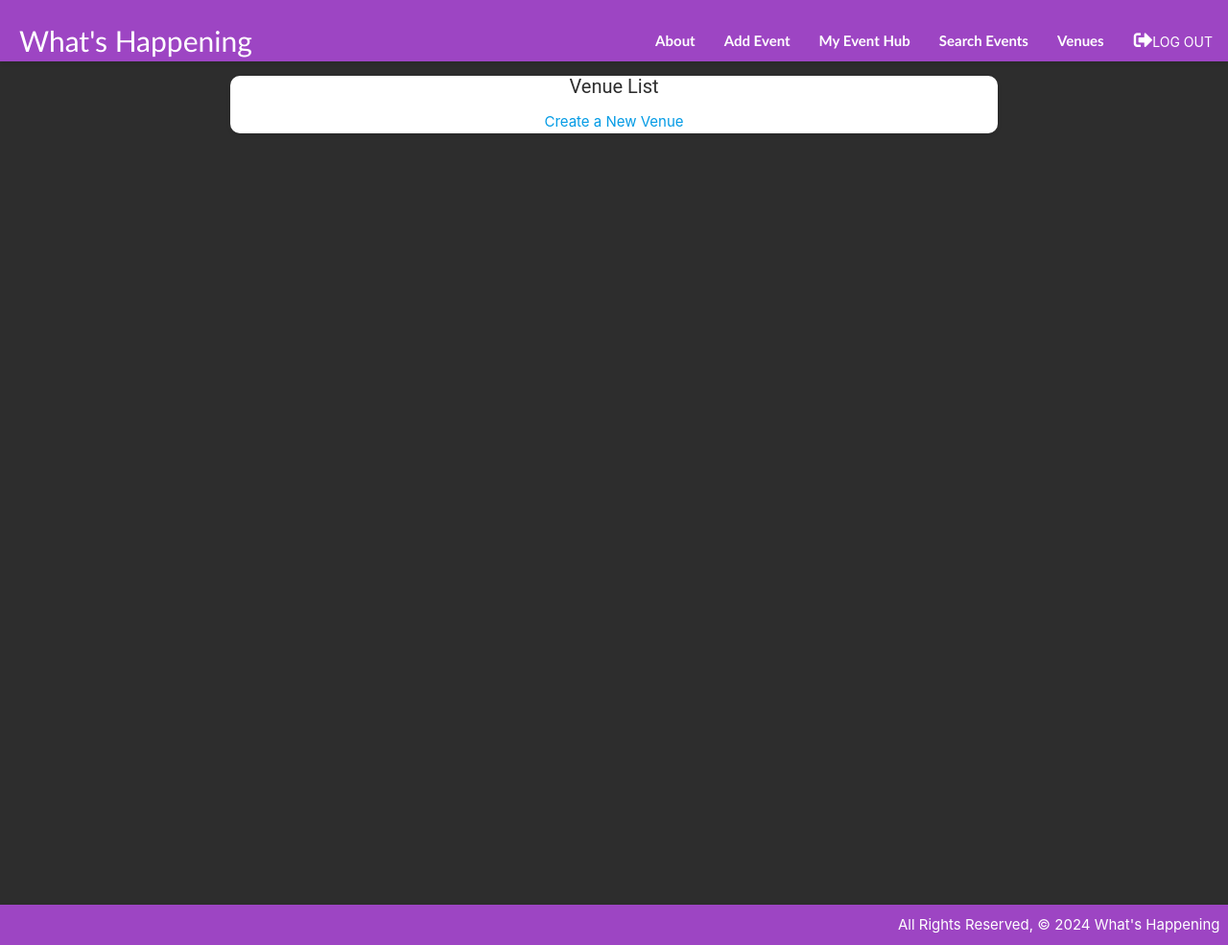
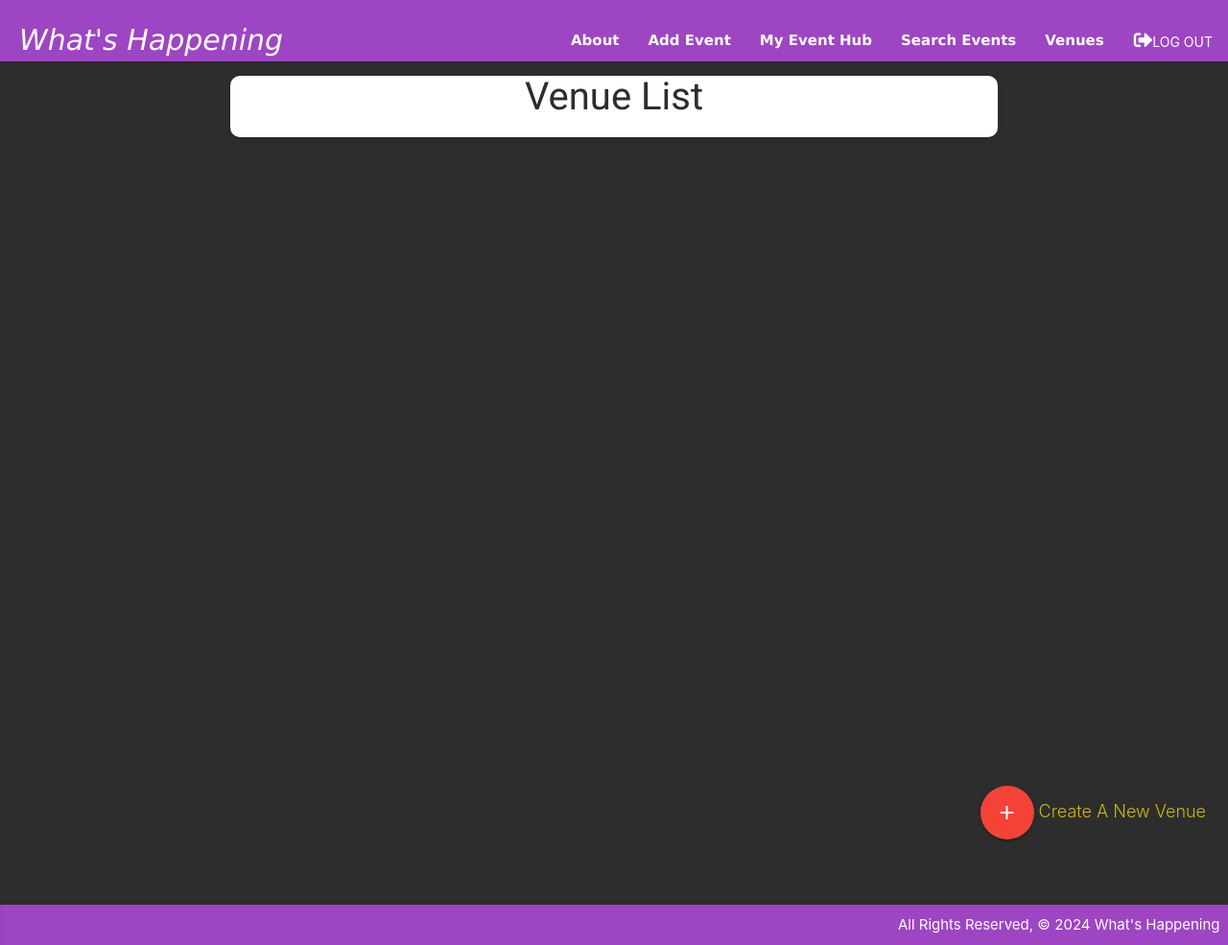
Before and after one commit to Quantumcode9/whats-happening, a Django app: page /venues/ in a window 1280 px wide. Shown: the whole page at 96% size. Run offline with Django 5.2, Linux system fonts and the light colour scheme; the visitor is signed in with stand-in values (Sample User, id 1); data that the repository does not hold is empty; some libraries are stand-ins or nearby versions; some web fonts are replaced.

Commit message:
css changes, navbar, etc

```diff
--- a/whats_happening/main_app/static/css/styles.css
+++ b/whats_happening/main_app/static/css/styles.css
@@ -4,7 +4,9 @@
 body {
     background-color: #2d2d2d;
     color: #fff;
+
 }
+
 
 /* NAV & FOOTER */
 nav {
@@ -16,29 +18,88 @@ nav {
 }
 nav a {
     color: #fff;
-    text-decoration: none;
-    font-family: 'Trebuchet MS', 'Lucida Sans Unicode', 'Lucida Grande', 'Lucida Sans', Arial, sans-serif;
+    font-family: 'Lucida Grande', 'Lucida Sans', Arial, sans-serif;
     font-weight: 300;
     font-weight: bold;
     font-size: 20px;
 }
 nav a:hover {
     color: #0dec66d8;
+    transform: scale(1.1) translateY(-10px);
+    text-transform: capitalize;
+
 }
 nav .brand-logo {
     font-size: 30px;
     font-weight: 300;
     margin-left: 20px;
     color: #fff;
-    text-decoration: none;
-    display: flex; /* Allow for flex layout */
-    align-items: center; /* Align items vertically */
+    display: flex;
+    align-items: center;
 }
+/* side-nav  */
+
+
+
+
+.transparent-nav{
+    background-color: rgba(0, 0, 0, 0.5) !important;
+    color: #fff;
+    box-shadow: 0 2px 4px rgba(0, 0, 0, 0.1);
+    position: fixed;
+    top: 0;
+    left: 0;
+    bottom: 50px;
+    width: 250px;
+    overflow-y: auto;
+    transform: translateX(-100%);
+    transition: transform 0.3s ease-in-out;
+    margin-top: 65px;
+}
+
+.transparent-nav li {
+    padding: 10px 0;
+    border-bottom: 1px solid rgba(255, 255, 255, 0.1);
+}
+
+.transparent-nav a {
+    display: block;
+    margin-top : 30px;
+    color: #fff;
+    font-family:  'Lucida Sans Unicode',  Arial, sans-serif;
+    font-weight: 300;
+    font-weight: bold;
+    font-size: 20px;
+}
+
+.transparent-nav li a {
+    transition: all 0.3s ease 0s;
+    color: #9d45c3;
+}
+
+.transparent-nav li a:hover {
+    color: #0dec66d8;
+    transform: scale(1.1) translateX(50px);
+    text-transform: capitalize;
+
+}
+
+
+.sidenav.transparent-nav li a:hover {
+    text-transform: uppercase;
+}
+
+.transparent-nav a:hover {
+    color: #0dec66d8;
+    transform: scale(1.1) translateX(50px);
+    text-transform: capitalize;
+}
+
+
 
 /* Added styling for logo link to match h1 */
 nav .brand-logo a {
     color: #fff;
-    text-decoration: none;
 }
 
 .flex-nav {
@@ -85,7 +146,7 @@ nav .brand-logo a {
     box-shadow: 0 2px 4px rgba(0, 0, 0, 0.1);
     overflow: hidden;
     text-align: center;
-    margin-bottom: 30px;
+    margin-bottom: 15px;
     margin-top: 15px;
 }
 
@@ -102,6 +163,7 @@ nav .brand-logo a {
     text-align: center;
     margin-bottom: 15px;
     margin-top: 15px;
+
 }
 
 .event-container {
@@ -132,14 +194,14 @@ nav .brand-logo a {
     font-weight: 300;
     font-size: 14px;
     margin: 0;
-    font-family: 'Trebuchet MS', 'Lucida Sans Unicode', 'Lucida Grande', 'Lucida Sans', Arial, sans-serif;
+    font-family: 'Lucida Grande', 'Lucida Sans', Arial, sans-serif;
 
 }
 
 /* TEXT */
 h1 {
     font-family: 'Roboto', sans-serif;
-    font-weight: 300;
+    font-weight: 100;
     font-size: 40px;
     margin: 0;
 }
@@ -156,6 +218,26 @@ p {
     font-size: 20px;
     margin: 0;
 }
+
+h3 {
+    font-family: 'Roboto', sans-serif;
+    font-weight: 300;
+    font-size: 20px;
+    margin: 0;
+}
+.fixed-action-btn{
+    margin-bottom: 10px;
+    font-size: large;
+    text-transform: capitalize;
+    font-weight: 300;
+}
+
+.fixed-action-btn a {
+    color: #cdb710;
+    text-transform: capitalize;
+    font-weight: 300;
+}
+
 
 /* CARDS */
 
@@ -249,7 +331,7 @@ p {
 }
 
 /* BUTTONS */
-/* go button */
+
 .top-right-fab {
     position: absolute;
     top: 10px;
@@ -257,8 +339,11 @@ p {
 }
 
 .logout-button {
-    margin-bottom: 30px;
+    top: 10px;
+    right: 10px;
+    margin-bottom: 40px;
 }
+
 
 .options a {
     display: inline-block;
@@ -277,10 +362,6 @@ input::-webkit-inner-spin-button {
     margin: 0;
 }
 
-/* Firefox */
-input[type=number] {
-    -moz-appearance: textfield;
-}
 
 /* IMAGES */
 
@@ -305,11 +386,31 @@ input[type=number] {
 /* MEDIA QUERIES */
 
 /* Footer Navbar Mobile Screens */
+
 @media screen and (max-width: 600px) {
     .page-footer a {
         display: inline-block;
         text-align: space-between;
+}
+
+.page-footer {
+    display: flex;
+    justify-content: space-between;
+    flex-wrap: wrap;
+}
+
+
+    .page-footer a i {
+        font-size: 1.5em;
+        display: block;
     }
+
+    .page-footer a span {
+        font-size: 0.8em;
+        display: block;
+    }
+
+
 
     .tm {
         display: none;
@@ -324,6 +425,8 @@ input[type=number] {
         font-size: 16px;
     }
 
+
+
     /* Adjust the logo size for smaller screens */
     nav .brand-logo {
         font-size: 24px;
@@ -331,8 +434,14 @@ input[type=number] {
 
     .sidenav-trigger {
         display: none;
+
     }
 
+    .fixed-action-btn {
+        top: 1px;
+        right: 1px;
+        size-adjust: 10px;
+    }
 }
 
 /* For Larger Screens */
@@ -341,14 +450,20 @@ input[type=number] {
         display: none;
     }
 
-    .navbar-fixed a {
-        display: inline-block;
-    }
+
 }
 
 /* Adjust the font size based on screen width */
-@media screen and (max-width: 600px) {
+@media screen and (max-width: 400px) {
+    h1 {
+        font-size: 22px;
+    }
+
+    p {
+        font-size: 14px;
+    }
+
     nav .brand-logo {
-        font-size: 24px; /* Adjust font size for smaller screens */
+        font-size: 20px;
     }
 }
--- a/whats_happening/main_app/templates/about.html
+++ b/whats_happening/main_app/templates/about.html
@@ -1,10 +1,13 @@
 {% extends 'base.html' %}
 {% block content %}
+<div class="container">
 
 <h1>About Whats Happening</h1>
 
 <p>Whats Happening is a app that allows users to create events and share them with other users. Users can also RSVP to events and see who else is attending.</p>
 
+<p>It's a great way to find out what's happening in your area!</p>
+</div>
 
 
 {% endblock %}
--- a/whats_happening/main_app/templates/base.html
+++ b/whats_happening/main_app/templates/base.html
@@ -9,18 +9,19 @@
     <link rel="stylesheet" type="text/css" href="{% static 'css/styles.css' %}">
     <link rel="stylesheet" href="https://cdnjs.cloudflare.com/ajax/libs/font-awesome/5.15.3/css/all.min.css">
     <link href="https://cdn.jsdelivr.net/npm/bootstrap-icons@1.7.0/font/bootstrap-icons.css" rel="stylesheet">
+    <link href="https://fonts.googleapis.com/icon?family=Material+Icons" rel="stylesheet">
+    <link href="https://fonts.googleapis.com/css?family=Roboto&display=swap" rel="stylesheet">
+    <link href="https://fonts.googleapis.com/font?family=Cormorant+Garamond:300,400,500,600,700&display=swap" rel="stylesheet">
     <script src="https://cdnjs.cloudflare.com/ajax/libs/materialize/1.0.0/js/materialize.min.js"></script>
 </head>
 <body>
 <header class="navbar-fixed top-nav">
     <nav>
         <div class="nav-wrapper">
-            <!-- Brand Logo and Mobile Menu Trigger -->
-            <a href="{% url 'home' %}" class="brand-logo left">What's Happening</a>
+            <a href="{% url 'home' %}" class="brand-logo left" style="font-style: italic;">What's Happening</a>
             <a href="#" data-target="mobile-menu" class="sidenav-trigger right"><i class="fas fa-bars"></i></a>
             <!-- Navigation Links -->
             <ul class="right hide-on-med-and-down">
-                <!-- Your existing navigation links go here -->
                 <li><a href="{% url 'about' %}">About</a></li>
                 {% if user.is_authenticated %}
                     <li><a href="{% url 'events_create' %}">Add Event</a></li>
@@ -44,8 +45,7 @@
 </header>
 
 <!-- Mobile Navigation (Collapsible) -->
-<ul class="sidenav" id="mobile-menu">
-    <!-- Your existing navigation links go here -->
+<ul class="sidenav transparent-nav" id="mobile-menu">
     <li><a href="{% url 'about' %}">About</a></li>
     {% if user.is_authenticated %}
         <li><a href="{% url 'events_create' %}">Add Event</a></li>
@@ -71,12 +71,17 @@
 </main>
 
 <footer class="page-footer">
-    <!-- Your existing footer content goes here -->
-    <a href="{% url 'home' %}"><i class="fas fa-home"></i> Home</a>
     <a href="{% url 'about' %}"><i class="fas fa-info-circle"></i> About</a>
     <a href="{% url 'events_create' %}"><i class="fas fa-calendar-plus"></i> Add Event</a>
     <a href="{% url 'hub' %}"><i class="fas fa-calendar-alt"></i> My Event Hub</a>
     <a href="{% url 'search' %}"><i class="fas fa-search"></i> Search Events</a>
+    <a href="#" onclick="document.getElementById('logout-form').submit(); return false;">
+        <i class="fas fa-sign-out-alt"></i> Log Out
+    </a>
+    <form id="logout-form" method="post" action="{% url 'logout' %}" style="display: none;">
+        {% csrf_token %}
+    </form>
+    </form>
     <!-- <a href="{% url 'myindex' %}"><i class="fas fa-calendar-check"></i> My Events</a> -->
     <div class="tm right">
         All Rights Reserved, &copy; 2024 What's Happening &nbsp;
@@ -89,6 +94,8 @@
         var elems = document.querySelectorAll('.sidenav');
         var instances = M.Sidenav.init(elems);
     });
+
+
 </script>
 
 </body>
--- a/whats_happening/main_app/templates/venues/form.html
+++ b/whats_happening/main_app/templates/venues/form.html
@@ -1,6 +1,7 @@
 {% extends 'base.html' %}
 
 {% block content %}
+<div class="container">
   <h2>{% if form.instance.id %}Edit Venue{% else %}Create a New Venue{% endif %}</h2>
   <form method="post" action="{% if form.instance.id %}{% url 'venue_update' form.instance.id %}{% else %}{% url 'venue_create' %}{% endif %}">
     {% csrf_token %}
@@ -8,4 +9,5 @@
     <button type="submit">{% if form.instance.id %}Update Venue{% else %}Create Venue{% endif %}</button>
   </form>
   <a href="{% url 'venue_list' %}">Cancel</a>
+</div>
 {% endblock %}
--- a/whats_happening/main_app/templates/venues/list.html
+++ b/whats_happening/main_app/templates/venues/list.html
@@ -1,11 +1,24 @@
 {% extends 'base.html' %}
 
 {% block content %}
-  <h2>Venue List</h2>
-  <ul>
+  <h1>Venue List</h1>
+  <div class="row">
     {% for venue in venues %}
-      <li><a href="{% url 'venue_detail' venue.id %}">{{ venue.name }}</a></li>
+      <div class="col s12 m6">
+        <div class="card">
+          <div class="card-content">
+            <span class="card-title">{{ venue.name }}</span>
+            <p><a href="{% url 'venue_detail' venue.id %}">View Details</a></p>
+          </div>
+        </div>
+      </div>
     {% endfor %}
-  </ul>
-  <a href="{% url 'venue_create' %}">Create a New Venue</a>
-{% endblock %}
+  </div>
+  <div class="fixed-action-btn" style="bottom: 100px;">
+    <a class="btn-floating btn-large red top" href="{% url 'venue_create' %}">
+      <i class="large material-icons">add</i>
+    </a>
+    <a href="{% url 'venue_create' %}">Create a New Venue</a>
+  </div>
+
+  {% endblock %}
```
Also changed, not shown: whats_happening/main_app/templates/venues/detail.html (+44 -7 lines).
